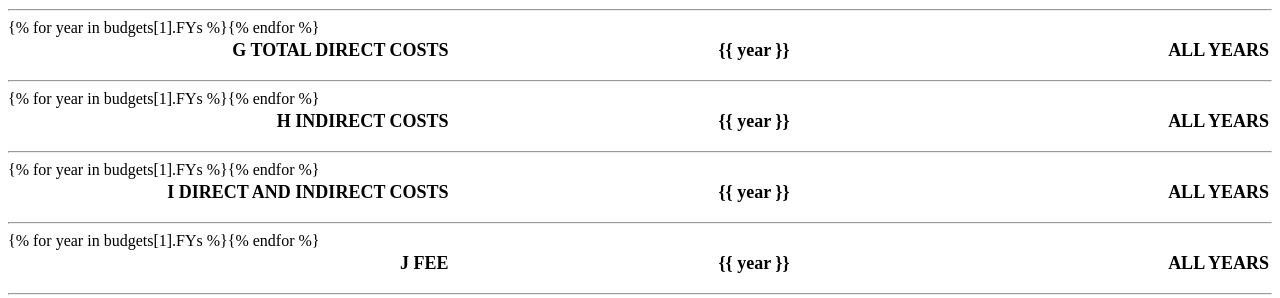
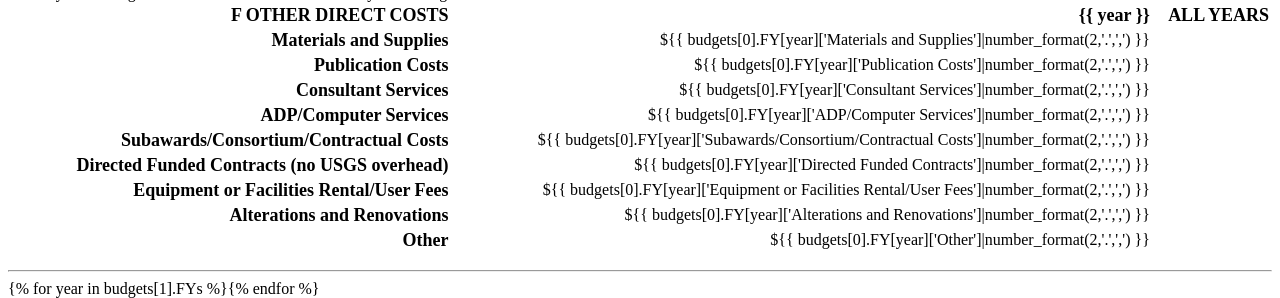
Before and after one commit to tthatcher95/Astro-Budget-Site, a PHP site: page /views/proposal-budget-details.html in a window 1280 px wide. Shown: the part 1354-1652 px from the top of the page. Run offline with PHP 8.4, Linux system fonts and the light colour scheme; lists and menus that the app fills with data are empty.

Commit message:
Added section F Direct Costs to budget details
git-svn-id: http://subversion.wr.usgs.gov/repos/web/budget-proposals@7109 a6478e1e-ec95-11dc-b814-c3d4bc21ddcb

```diff
--- a/htdocs/index.php
+++ b/htdocs/index.php
@@ -606,6 +606,8 @@ function costsSummaryView ($pbdb, $templateArgs) {
       $totals[$currFy] += $cost + ($cost * ($currOver / (100 - $currOver)));
       $templateArgs['budgets'][$i]['FY'][$currFy]['fy'] = $currFy;
       $templateArgs['budgets'][$i]['FY'][$currFy]['expenses'] += $cost;
+      $expensetype = $templateArgs['proposals'][$i]['expenses'][$j]['type'];
+      $templateArgs['budgets'][$i]['FY'][$currFy][$expensetype] += $cost;
       $templateArgs['budgets'][$i]['FY'][$currFy]['overhead'] += $cost * ($currOver / (100 - $currOver));
     }
     $templateArgs['costs'][$i]['expenses'] = "Expenses ";
--- a/htdocs/views/proposal-budget-details.html
+++ b/htdocs/views/proposal-budget-details.html
@@ -89,6 +89,24 @@
 
           <table width=100%><tr><th align="left" width="35%">F OTHER DIRECT COSTS</th>
           {% for year in budgets[1].FYs %}<th>{{ year }}</th>{% endfor %}<th>ALL YEARS</th></tr>
+          <tr><th>Materials and Supplies</th>{% for year in budgets[1].FYs %}<td>
+            ${{ budgets[0].FY[year]['Materials and Supplies']|number_format(2,'.',',') }}</td>{% endfor %}<td></td></tr>
+          <tr><th>Publication Costs</th>{% for year in budgets[1].FYs %}<td>
+            ${{ budgets[0].FY[year]['Publication Costs']|number_format(2,'.',',') }}</td>{% endfor %}<td></td></tr>
+          <tr><th>Consultant Services</th>{% for year in budgets[1].FYs %}<td>
+            ${{ budgets[0].FY[year]['Consultant Services']|number_format(2,'.',',') }}</td>{% endfor %}<td></td></tr>
+          <tr><th>ADP/Computer Services</th>{% for year in budgets[1].FYs %}<td>
+            ${{ budgets[0].FY[year]['ADP/Computer Services']|number_format(2,'.',',') }}</td>{% endfor %}<td></td></tr>
+          <tr><th>Subawards/Consortium/Contractual Costs</th>{% for year in budgets[1].FYs %} <td>
+            ${{ budgets[0].FY[year]['Subawards/Consortium/Contractual Costs']|number_format(2,'.',',') }}</td>{% endfor %}<td></td></tr>
+          <tr><th>Directed Funded Contracts (no USGS overhead)</th>{% for year in budgets[1].FYs %}<td>
+            ${{ budgets[0].FY[year]['Directed Funded Contracts']|number_format(2,'.',',') }}</td>{% endfor %}<td></td></tr>
+          <tr><th>Equipment or Facilities Rental/User Fees</th>{% for year in budgets[1].FYs %}<td>
+            ${{ budgets[0].FY[year]['Equipment or Facilities Rental/User Fees']|number_format(2,'.',',') }}</td>{% endfor %}<td></td></tr>
+          <tr><th>Alterations and Renovations</th>{% for year in budgets[1].FYs %}<td>
+            ${{ budgets[0].FY[year]['Alterations and Renovations']|number_format(2,'.',',') }}</td>{% endfor %}<td></td></tr>
+          <tr><th>Other</th>{% for year in budgets[1].FYs %}<td>
+            ${{ budgets[0].FY[year]['Other']|number_format(2,'.',',') }}</td>{% endfor %}<td></td></tr>
           </table>
           <p/><hr/>
 
```
